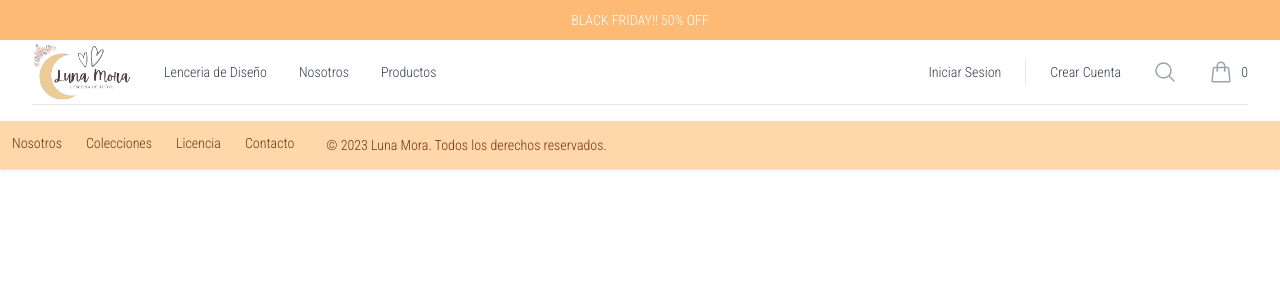
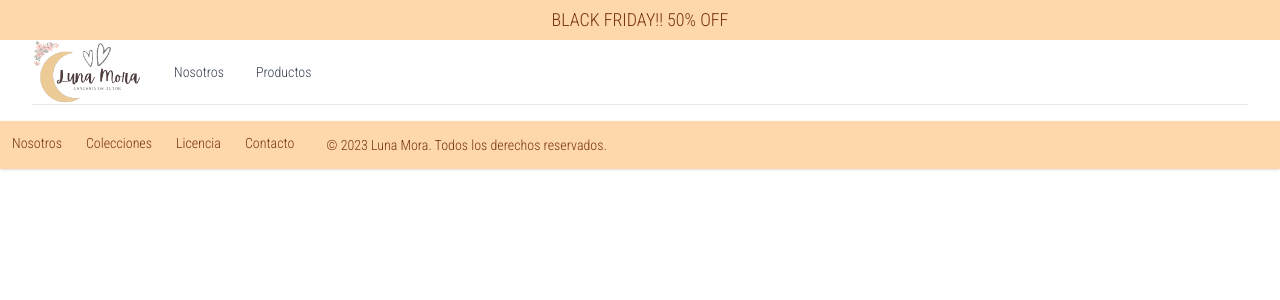
Before and after one commit to 86developer/LunaMoraEcommerce, a Next.js app in the folder proyecto/: page /carrito in a window 1280 px wide. Shown: the top 300 px of the page. Built offline with nearby package versions, Linux system fonts and the light colour scheme.

Commit message:
delete cart

```diff
--- a/proyecto/src/components/navbar.jsx
+++ b/proyecto/src/components/navbar.jsx
@@ -8,64 +8,7 @@ import '../styles/navbar.css';
 
 const navigation = {
     categories: [
-        {
-            id: 'Lenceria de Diseño',
-            name: 'Lenceria de Diseño',
-            featured: [
-                {
-                    name: 'New Arrivals',
-                    href: '#',
-                    imageSrc: 'https://tailwindui.com/img/ecommerce-images/mega-menu-category-01.jpg',
-                    imageAlt: 'Models sitting back to back, wearing Basic Tee in black and bone.',
-                },
-                {
-                    name: 'Basic Tees',
-                    href: '#',
-                    imageSrc: 'https://tailwindui.com/img/ecommerce-images/mega-menu-category-02.jpg',
-                    imageAlt: 'Close up of Basic Tee fall bundle with off-white, ochre, olive, and black tees.',
-                },
-            ],
-            sections: [
-                {
-                    id: 'clothing',
-                    name: 'Clothing',
-                    items: [
-                        { name: 'Tops', href: '#' },
-                        { name: 'Dresses', href: '#' },
-                        { name: 'Pants', href: '#' },
-                        { name: 'Denim', href: '#' },
-                        { name: 'Sweaters', href: '#' },
-                        { name: 'T-Shirts', href: '#' },
-                        { name: 'Jackets', href: '#' },
-                        { name: 'Activewear', href: '#' },
-                        { name: 'Browse All', href: '#' },
-                    ],
-                },
-                {
-                    id: 'accessories',
-                    name: 'Accessories',
-                    items: [
-                        { name: 'Watches', href: '#' },
-                        { name: 'Wallets', href: '#' },
-                        { name: 'Bags', href: '#' },
-                        { name: 'Sunglasses', href: '#' },
-                        { name: 'Hats', href: '#' },
-                        { name: 'Belts', href: '#' },
-                    ],
-                },
-                {
-                    id: 'brands',
-                    name: 'Brands',
-                    items: [
-                        { name: 'Full Nelson', href: '#' },
-                        { name: 'My Way', href: '#' },
-                        { name: 'Re-Arranged', href: '#' },
-                        { name: 'Counterfeit', href: '#' },
-                        { name: 'Significant Other', href: '#' },
-                    ],
-                },
-            ],
-        },
+
     ],
     pages: [
         { name: 'Nosotros', href: '/nosotros' },
@@ -213,7 +156,7 @@ export default function Example() {
             </Transition.Root>
 
             <header className="relative bg-white">
-                <p className="bg-orange-300 flex h-10 items-center justify-center px-4 text-sm font-medium text-white sm:px-6 lg:px-8">
+                <p className="bg-orange-200 flex h-10 items-center justify-center px-4 text-lg font-medium text-amber-900 sm:px-6 lg:px-8">
                     BLACK FRIDAY!! 50% OFF
                 </p>
 
@@ -234,7 +177,7 @@ export default function Example() {
                             <div className="ml-4 flex lg:ml-0">
                                 <Link href="/">
                                     <span className="sr-only">Luna Mora</span>
-                                    <Image priority width={100} height={100} src="/img/lunafondo.png" alt='lenceria de diseño' />
+                                    <Image priority width={110} height={170} src="/img/lunafondo.png" alt='lenceria de diseño' />
                                 </Link>
                             </div>
 
@@ -335,37 +278,11 @@ export default function Example() {
                             </Popover.Group>
 
                             <div className="ml-auto flex items-center">
-                                <div className="hidden lg:flex lg:flex-1 lg:items-center lg:justify-end lg:space-x-6">
-                                    <a href="#" className="text-sm font-medium text-gray-700 hover:text-gray-800">
-                                        Iniciar Sesion
-                                    </a>
-                                    <span className="h-6 w-px bg-gray-200" aria-hidden="true" />
-                                    <a href="#" className="text-sm font-medium text-gray-700 hover:text-gray-800">
-                                        Crear Cuenta
-                                    </a>
-                                </div>
 
 
 
-                                {/* Search */}
-                                <div className="flex lg:ml-6">
-                                    <a href="#" className="p-2 text-gray-400 hover:text-gray-500">
-                                        <span className="sr-only">Search</span>
-                                        <MagnifyingGlassIcon className="h-6 w-6" aria-hidden="true" />
-                                    </a>
-                                </div>
 
-                                {/* Cart */}
-                                <div className="ml-4 flow-root lg:ml-6">
-                                    <a href="#" className="group -m-2 flex items-center p-2">
-                                        <ShoppingBagIcon
-                                            className="h-6 w-6 flex-shrink-0 text-gray-400 group-hover:text-gray-500"
-                                            aria-hidden="true"
-                                        />
-                                        <span className="ml-2 text-sm font-medium text-gray-700 group-hover:text-gray-800">0</span>
-                                        <span className="sr-only">items in cart, view bag</span>
-                                    </a>
-                                </div>
+
                             </div>
                         </div>
                     </div>
```
